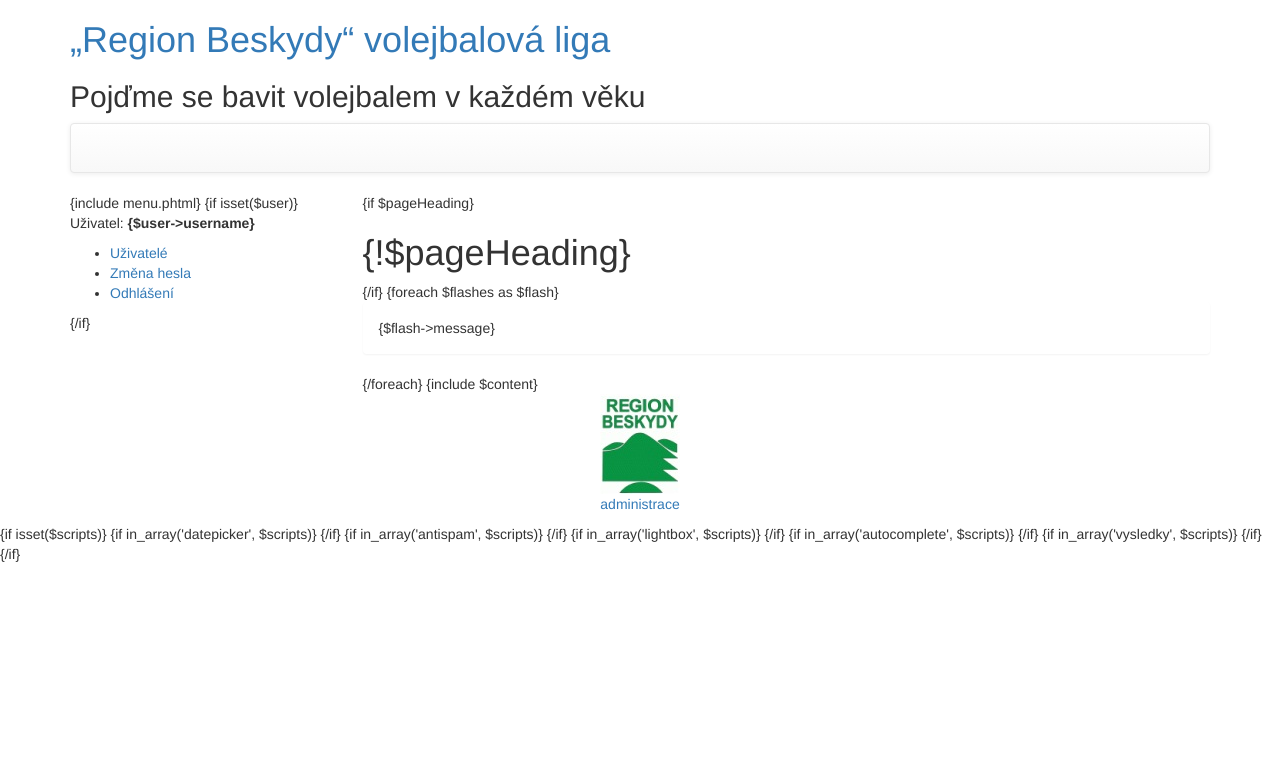
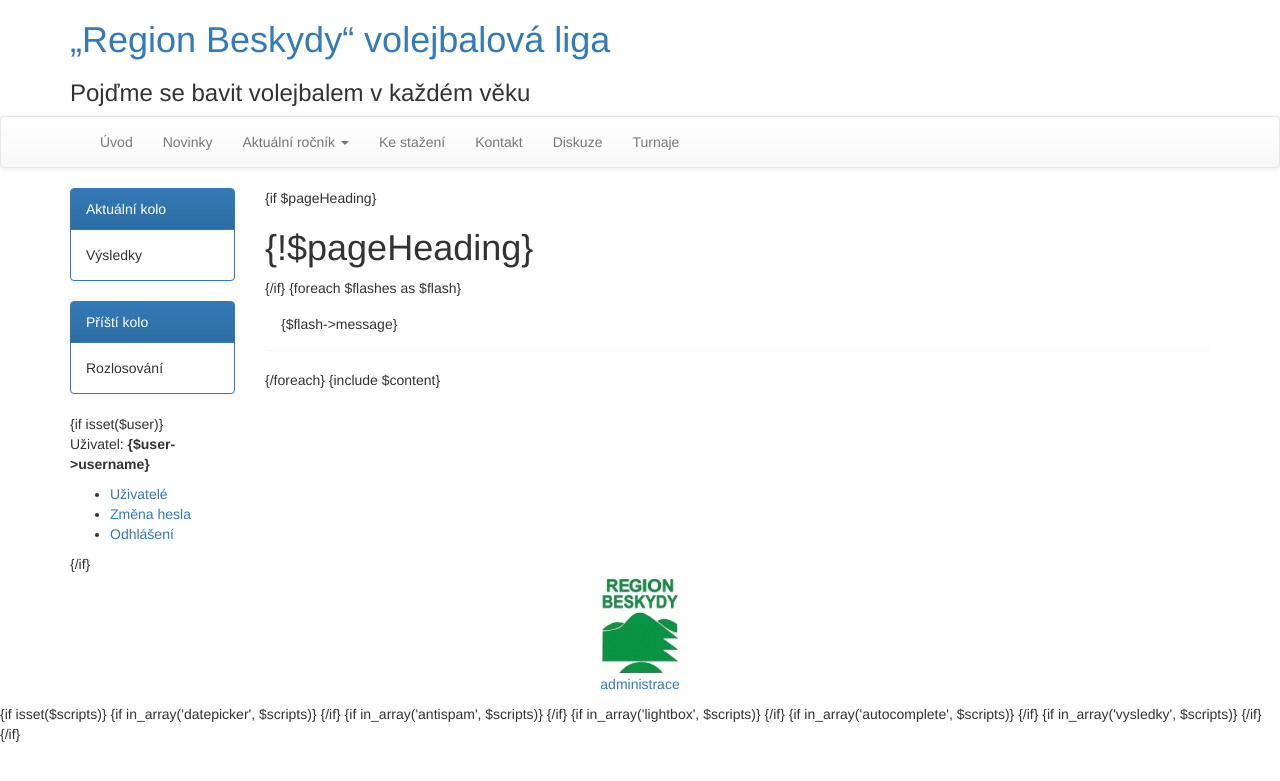
Before and after one commit to davehell/rbvl, a PHP site: page /app/templates/@layout.phtml in a window 1280 px wide. Shown: the top 781 px of the page. Run offline with PHP 8.4, Linux system fonts and the light colour scheme; some libraries are stand-ins or nearby versions.

Commit message:
upravy layoutu

```diff
--- a/app/templates/@layout.phtml
+++ b/app/templates/@layout.phtml
@@ -18,58 +18,79 @@
 
 <body>
 
-<!--
-<div class="navbar navbar-inverse">
-  <div class="container">
-    <div class="navbar-header">
-      <a class="navbar-brand" href="{plink Default:}"  title="Úvodní strana „Region Beskydy“ volejbalové ligy">„Region Beskydy“ volejbalová liga</a>
-    </div>
-  </div>
-</div>
--->
-
 <div id="header" class="container">
   <div class="row">
     <div class="col-md-12">
       <a href="{plink Default:}"  title="Úvodní strana „Region Beskydy“ volejbalové ligy"><h1>„Region Beskydy“ volejbalová liga</h1></a>
-      <h2>Pojďme se bavit volejbalem v každém věku</h2>
+      <h3>Pojďme se bavit volejbalem v každém věku</h3>
     </div>
   </div>
 </div>
 
-<div class="container-fluid darkgreen">
+<div class="navbar navbar-default">
   <div class="container">
-    <div class="row">
-      <div class="col-md-12">
-        <nav role="navigation" class="navbar navbar-default">
-          <div class="navbar-header">
-            <button data-target="#bs-example-navbar-collapse-1" data-toggle="collapse" class="navbar-toggle" type="button"><span class="sr-only">Toggle navigation</span><span class="icon-bar"></span><span class="icon-bar"></span><span class="icon-bar"></span></button>
-          </div>
+    <div class="navbar-header">
+      <button type="button" class="navbar-toggle collapsed" data-toggle="collapse" data-target="#menu-collapse">
+        <span class="icon-bar"></span>
+        <span class="icon-bar"></span>
+        <span class="icon-bar"></span>
+      </button>
+    </div>
 
-        </nav>
-      </div>
+    <div class="navbar-collapse" id="menu-collapse">
+      <ul class="nav navbar-nav">
+        <li {ifCurrent Default:*}class="active"{/if}><a href="{plink Default:}" title="Informace o „Region Beskydy“ volejbalové lize">Úvod</a></li>
+        <li {ifCurrent Aktuality:*}class="active"{/if}><a href="{plink Aktuality:}" title="Aktuality z „Region Beskydy“ volejbalové ligy">Novinky</a></li>
+        <li class="dropdown">
+          <a href="#" class="dropdown-toggle" data-toggle="dropdown">Aktuální ročník <span class="caret"></span></a>
+          <ul class="dropdown-menu">
+            <li {ifCurrent Vysledky:*}class="active"{/if}><a href="{plink Vysledky:}" title="Výsledky aktuálního ročníku">Výsledky</a></li>
+            <li {ifCurrent Rozlosovani:*}class="active"{/if}><a href="{plink Rozlosovani:}" title="Rozlosování aktuálního ročníku">Rozlosování</a></li>
+            <li {ifCurrent Propozice:*}class="active"{/if}><a href="{plink Propozice:}" title="Propozice pro přihlášení družstva">Propozice</a></li>
+            <li {ifCurrent Pravidla:*}class="active"{/if}><a href="{plink Pravidla:}" title="Pravidla soutěže">Pravidla</a></li>
+            <li {ifCurrent Foto:*}class="active"{/if}><a href="{plink Foto:}" title="Fotografie z průběhu „Region Beskydy“ volejbalové ligy">Fotogalerie</a></li>
+          </ul>
+        </li>
+        <li {ifCurrent Download:*}class="active"{/if}><a href="{plink Download:}" title="Dokumenty ke stažení">Ke stažení</a></li>
+        <li {ifCurrent Kontakty:*}class="active"{/if}><a href="{plink Kontakty:}" title="Kontakty na vedení „Region Beskydy“ volejbalové ligy">Kontakt</a></li>
+        <li {ifCurrent Diskuze:*}class="active"{/if}><a href="{plink Diskuze:}" title="Diskuze návštěvníků">Diskuze</a></li>
+        <li {ifCurrent Akce:*}class="active"{/if}><a href="{plink Akce:}" title="Volejbalové turnaje a akce v Regionu Beskydy">Turnaje</a></li>
+      </ul>
     </div>
   </div>
-</div>
+</div> <!-- .navbar -->
+
 
 <div class="container">
   <div id="header"></div>
 
   <div class="row">
-    <div id="sidebar" class="col-md-3">
-      {include menu.phtml}
+    <div id="sidebar" class="col-md-2">
+      <div class="panel panel-primary">
+        <div class="panel-heading">Aktuální kolo</div>
+        <div class="panel-body">
+          Výsledky
+        </div>
+      </div>
+      <div class="panel panel-primary">
+        <div class="panel-heading">Příští kolo</div>
+        <div class="panel-body">
+          Rozlosování
+        </div>
+      </div>
 
-    	{if isset($user)}
-    	<p id="logged-in">Uživatel: <strong>{$user->username}</strong></p>
+      {if isset($user)}
+      <p id="logged-in">Uživatel: <strong>{$user->username}</strong></p>
       <ul>
         <li><a href="{link Uzivatele:}" title="Správa uživatelů">Uživatelé</a></li>
         <li><a href="{link Uzivatele:change}" title="Změna uživatelského jména a hesla">Změna hesla</a></li>
         <li><a href="{link Auth:logout}" title="Odhlášení z administrace">Odhlášení</a></li>
       </ul>
-    	{/if}
+      {/if}
+    </div> <!-- #sidebar -->
 
-    </div> <!-- #sidebar -->
-    <div id="main" class="col-md-9">
+    <div id="main" class="col-md-10">
+      <div class="column">
       {if $pageHeading}
       <h1>{!$pageHeading}</h1>
       {/if}
@@ -79,6 +100,7 @@
       {/foreach}
 
       {include $content}
+      </div> <!-- .column -->
     </div> <!-- #main -->
   </div> <!-- .row -->
 </div> <!-- .container -->
```
Also changed, not shown: css/styles.css (+17 -30 lines).
